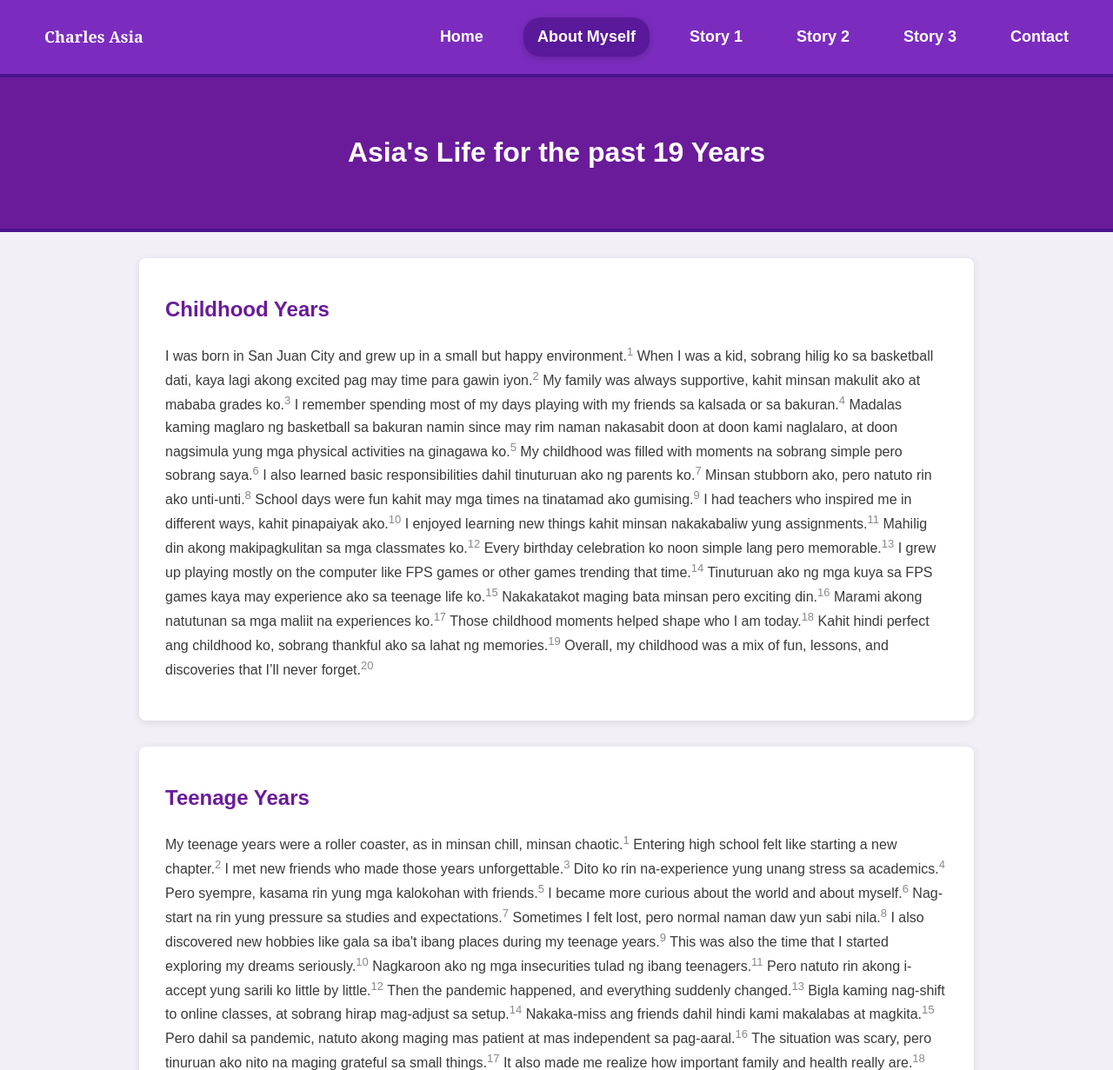
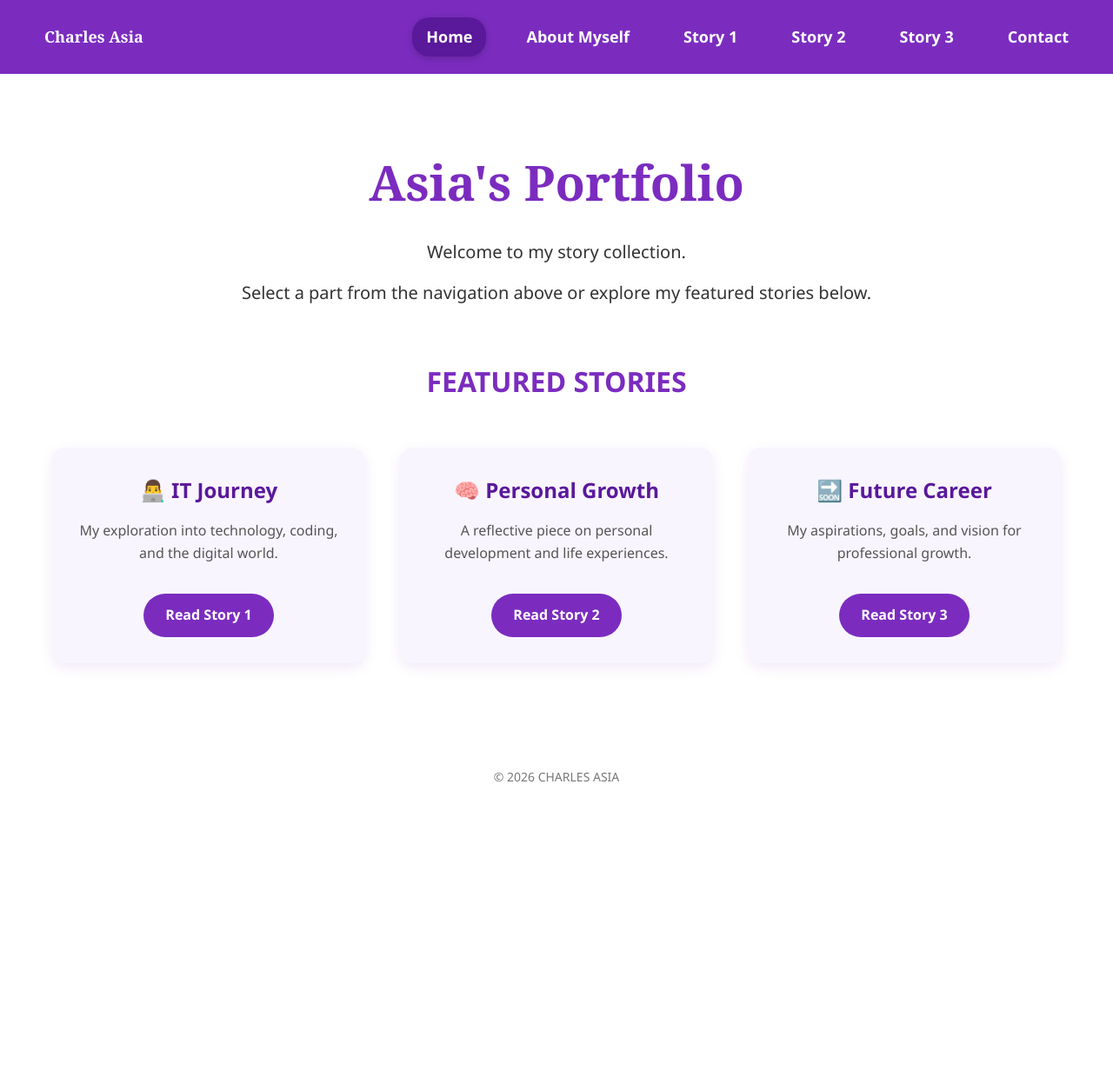
Before and after one commit to AsiaCharles/PortfolioAsia, a plain HTML site: page index.html in a window 1280 px wide. Shown: the top 1231 px of the page at 87% size. After the commit the page ends 945 px from the top, so only its background shows below. Drawn offline with Linux system fonts and the light colour scheme.

Commit message:
Add files via upload

```diff
--- a/index.html
+++ b/index.html
@@ -2,118 +2,49 @@
 <html lang="en">
 <head>
     <meta charset="UTF-8">
+    <title>Portfolio.Asia</title>
     <meta name="viewport" content="width=device-width, initial-scale=1.0">
-    <title>Asia's Life</title>
     <link rel="stylesheet" href="style.css">
 </head>
 <body>
-
     <nav class="navbar">
-        <a href="../index.html" class="navbar-name">Charles Asia</a>
+        <a href="index.html" class="navbar-name">Charles Asia</a>
         <div class="nav-links">
-            <a href="../index.html">Home</a>
-            <a href="../BIOGRAPHY/index.html" class="active">About Myself</a>
-            <a href="../BLOG_STORY_IT/index.html">Story 1</a>
-            <a href="../BLOG_STORY_PERSONAL/index.html">Story 2</a>
-            <a href="../BLOG_STORY_FUTURECAREER/index.html">Story 3</a>
+            <a href="index.html" class="active">Home</a>
+            <a href="BIOGRAPHY/index.html">About Myself</a>
+            <a href="BLOG_STORY_IT/index.html">Story 1</a>
+            <a href="BLOG_STORY_PERSONAL/index.html">Story 2</a>
+            <a href="BLOG_STORY_FUTURECAREER/index.html">Story 3</a>
             <a href="mailto:charles12asia@gmail.com">Contact</a>
         </div>
     </nav>
-
-    <header>
-        <h1>Asia's Life for the past 19 Years</h1>
-    </header>
-
-    <section>
-        <h2>Childhood Years</h2>
-        <div>
-            <p>
-                I was born in San Juan City and grew up in a small but happy environment.<sup>1</sup>
-                When I was a kid, sobrang hilig ko sa basketball dati, kaya lagi akong excited pag may time para gawin iyon.<sup>2</sup>
-                My family was always supportive, kahit minsan makulit ako at mababa grades ko.<sup>3</sup>
-                I remember spending most of my days playing with my friends sa kalsada or sa bakuran.<sup>4</sup>
-                Madalas kaming maglaro ng basketball sa bakuran namin since may rim naman nakasabit doon at doon kami naglalaro, at doon nagsimula yung mga physical activities na ginagawa ko.<sup>5</sup>
-                My childhood was filled with moments na sobrang simple pero sobrang saya.<sup>6</sup>
-                I also learned basic responsibilities dahil tinuturuan ako ng parents ko.<sup>7</sup>
-                Minsan stubborn ako, pero natuto rin ako unti-unti.<sup>8</sup>
-                School days were fun kahit may mga times na tinatamad ako gumising.<sup>9</sup>
-                I had teachers who inspired me in different ways, kahit pinapaiyak ako.<sup>10</sup>
-                I enjoyed learning new things kahit minsan nakakabaliw yung assignments.<sup>11</sup>
-                Mahilig din akong makipagkulitan sa mga classmates ko.<sup>12</sup>
-                Every birthday celebration ko noon simple lang pero memorable.<sup>13</sup>
-                I grew up playing mostly on the computer like FPS games or other games trending that time.<sup>14</sup>
-                Tinuturuan ako ng mga kuya sa FPS games kaya may experience ako sa teenage life ko.<sup>15</sup>
-                Nakakatakot maging bata minsan pero exciting din.<sup>16</sup>
-                Marami akong natutunan sa mga maliit na experiences ko.<sup>17</sup>
-                Those childhood moments helped shape who I am today.<sup>18</sup>
-                Kahit hindi perfect ang childhood ko, sobrang thankful ako sa lahat ng memories.<sup>19</sup>
-                Overall, my childhood was a mix of fun, lessons, and discoveries that I’ll never forget.<sup>20</sup>
-            </p>
+    <h1>Asia's Portfolio</h1>
+    <div class="content">
+        <p>Welcome to my story collection.</p>
+        <p>Select a part from the navigation above or explore my featured stories below.</p>
+    </div>
+    <section class="featured-stories">
+        <h2>FEATURED STORIES</h2>
+        <div class="story-grid">
+            <div class="story-card">
+                <h3>👨‍💻 IT Journey</h3>
+                <p>My exploration into technology, coding, and the digital world.</p>
+                <a href="BLOG_STORY_IT/index.html" class="story-btn">Read Story 1</a>
+            </div>
+            <div class="story-card">
+                <h3>🧠 Personal Growth</h3>
+                <p>A reflective piece on personal development and life experiences.</p>
+                <a href="BLOG_STORY_PERSONAL/index.html" class="story-btn">Read Story 2</a>
+            </div>
+            <div class="story-card">
+                <h3>🔜 Future Career</h3>
+                <p>My aspirations, goals, and vision for professional growth.</p>
+                <a href="BLOG_STORY_FUTURECAREER/index.html" class="story-btn">Read Story 3</a>
+            </div>
         </div>
     </section>
-
-    <section>
-        <h2>Teenage Years</h2>
-        <div>
-            <p>
-                My teenage years were a roller coaster, as in minsan chill, minsan chaotic.<sup>1</sup>
-                Entering high school felt like starting a new chapter.<sup>2</sup>
-                I met new friends who made those years unforgettable.<sup>3</sup>
-                Dito ko rin na-experience yung unang stress sa academics.<sup>4</sup>
-                Pero syempre, kasama rin yung mga kalokohan with friends.<sup>5</sup>
-                I became more curious about the world and about myself.<sup>6</sup>
-                Nag-start na rin yung pressure sa studies and expectations.<sup>7</sup>
-                Sometimes I felt lost, pero normal naman daw yun sabi nila.<sup>8</sup>
-                I also discovered new hobbies like gala sa iba't ibang places during my teenage years.<sup>9</sup>
-                This was also the time that I started exploring my dreams seriously.<sup>10</sup>
-                Nagkaroon ako ng mga insecurities tulad ng ibang teenagers.<sup>11</sup>
-                Pero natuto rin akong i-accept yung sarili ko little by little.<sup>12</sup>
-                Then the pandemic happened, and everything suddenly changed.<sup>13</sup>
-                Bigla kaming nag-shift to online classes, at sobrang hirap mag-adjust sa setup.<sup>14</sup>
-                Nakaka-miss ang friends dahil hindi kami makalabas at magkita.<sup>15</sup>
-                Pero dahil sa pandemic, natuto akong maging mas patient at mas independent sa pag-aaral.<sup>16</sup>
-                The situation was scary, pero tinuruan ako nito na maging grateful sa small things.<sup>17</sup>
-                It also made me realize how important family and health really are.<sup>18</sup>
-                Looking back, ang daming lessons that prepared me for the future.<sup>19</sup>
-                Those teenage experiences, including the pandemic, helped me understand who I want to become.<sup>20</sup>
-            </p>
-        </div>
-    </section>
-
-    <section>
-        <h2>College Years</h2>
-        <div>
-            <p>
-                My college journey started with a mix of excitement and kaba.<sup>1</sup>
-                On my first day, hindi ko alam kung saan ako pupunta, pero nag-pretend akong confident.<sup>2</sup>
-                College life felt different kasi mas independent na ako.<sup>3</sup>
-                I met new classmates who eventually became close friends.<sup>4</sup>
-                Dito ko naramdaman yung tunay na "adulting" moments.<sup>5</sup>
-                The workload got heavier, but I learned how to handle it.<sup>6</sup>
-                Marami ring group projects na minsan nakaka-stress pero nakaka-enjoy.<sup>7</sup>
-                I discovered more about my strengths and weaknesses.<sup>8</sup>
-                My professors challenged me to improve and grow.<sup>9</sup>
-                Sometimes I felt overwhelmed, pero tinutulungan ako ng friends ko.<sup>10</sup>
-                I also joined activities and organizations that helped me build confidence.<sup>11</sup>
-                College taught me how to balance fun and responsibilities.<sup>12</sup>
-                Nakakapagod pero fulfilling lalo na pag may na-achieve ako.<sup>13</sup>
-                I gained experiences that I know will help me sa future job ko.<sup>14</sup>
-                There were days na gusto ko nang sumuko, pero laban lang talaga.<sup>15</sup>
-                Every semester felt like a new adventure na may ups and downs.<sup>16</sup>
-                I learned how to manage my time better through deadlines and schedules.<sup>17</sup>
-                College life made me stronger and more independent.<sup>18</sup>
-                It helped me discover my path at kung ano talaga gusto ko sa buhay.<sup>19</sup>
-                Overall, college shaped me into a more mature and determined person.<sup>20</sup>
-            </p>
-        </div>
-    </section>
-
     <footer>
-        <pre>
-End of my Bio-life
-Written by: Asia, Charles Andres T.
-        </pre>
+        <p>&copy; 2026 Charles Asia</p>
     </footer>
-
 </body>
 </html>
--- a/style.css
+++ b/style.css
@@ -1,22 +1,23 @@
-body {
-    font-family: 'Arial', sans-serif;
-    line-height: 1.6;
+* {
     margin: 0;
     padding: 0;
-    background-color: #f2f0f6;
-    color: #3a3a3a;
+    box-sizing: border-box;
+}
+body {
+    font-family: 'Segoe UI', Tahoma, Geneva, Verdana, sans-serif;
+    background-color: #ffffff;
+    color: #000000;
     text-align: center;
+    line-height: 1.6;
 }
-
 .navbar {
     background-color: #7b2cbf;
     padding: 20px;
-    border-bottom: 4px solid #4a148c;
+    margin-bottom: 80px;
     display: flex;
     align-items: center;
     justify-content: space-between;
 }
-
 .navbar-name {
     font-family: Georgia, 'Times New Roman', serif;
     font-size: 24px;
@@ -24,11 +25,9 @@ body {
     color: #ffffff;
     text-decoration: none;
 }
-
 .nav-links {
     display: flex;
 }
-
 .navbar a {
     text-decoration: none;
     color: #ffffff;
@@ -39,72 +38,86 @@ body {
     border-radius: 20px;
     transition: all 0.3s ease;
 }
-
 .navbar a:hover {
     color: #ffffff;
     background-color: #9d4edd;
 }
-
+.navbar a:visited {
+    color: #e0d6ff;
+}
 .navbar a.active {
     background-color: #5a189a;
     color: white;
     box-shadow: 0 2px 8px rgba(0, 0, 0, 0.2);
 }
-
-header {
-    background-color: #6a1b9a;
+h1 {
+    font-family: Georgia, 'Times New Roman', serif;
+    font-size: 56px;
+    margin-bottom: 20px;
+    color: #7b2cbf;
+}
+.content {
+    max-width: 800px;
+    margin: 0 auto 60px;
+    padding: 0 20px;
+}
+.content p {
+    font-size: 20px;
+    margin-bottom: 15px;
+    color: #333333;
+}
+.featured-stories {
+    max-width: 1200px;
+    margin: 0 auto 80px;
+    padding: 0 20px;
+}
+.featured-stories h2 {
+    font-size: 32px;
+    color: #7b2cbf;
+    margin-bottom: 50px;
+}
+.story-grid {
+    display: grid;
+    grid-template-columns: repeat(auto-fit, minmax(300px, 1fr));
+    gap: 40px;
+    margin-top: 30px;
+}
+.story-card {
+    background: #f9f5ff;
+    border-radius: 15px;
+    padding: 30px;
+    box-shadow: 0 5px 15px rgba(123, 44, 191, 0.1);
+}
+.story-card h3 {
+    color: #5a189a;
+    margin-bottom: 15px;
+    font-size: 24px;
+}
+.story-card p {
+    color: #555;
+    margin-bottom: 25px;
+    font-size: 16px;
+    min-height: 60px;
+}
+.story-btn {
+    display: inline-block;
+    background-color: #7b2cbf;
     color: white;
-    padding: 40px 20px;
-    text-align: center;
-    border-bottom: 4px solid #4a148c;
+    padding: 12px 25px;
+    border-radius: 30px;
+    text-decoration: none;
+    font-weight: 600;
 }
-
-section {
-    max-width: 900px;
-    margin: 30px auto;
-    padding: 30px;
-    background-color: white;
-    border-radius: 8px;
-    box-shadow: 0 2px 10px rgba(0, 0, 0, 0.1);
-    text-align: left;
+.story-btn:hover {
+    background-color: #5a189a;
 }
-
-h1 {
+.story-btn:visited {
+    background-color: #9d4edd;
     color: white;
-    font-size: 32px;
 }
-
-h2 {
-    color: #6a1b9a;
-    font-size: 24px;
-    margin-top: 10px;
+footer {
+    padding: 40px;
+    font-size: 14px;
+    color: #777777;
+    text-transform: uppercase;
 }
-
-p {
-    font-size: 16px;
-    margin-bottom: 15px;
-}
-
-footer {
-    background-color: #6a1b9a;
-    color: white;
-    text-align: center;
-    padding: 20px;
-    border-top: 4px solid #4a148c;
-    margin-top: 40px;
-}
-
-sup {
-    font-size: 13px;
-    color: #888;
-}
-
-pre {
-    font-family: 'Courier New', Courier, monospace;
-    background-color: #4a148c;
-    color: #fff;
-    padding: 15px;
-    margin-top: 20px;
-    border-radius: 5px;
-    text-align: center;
-}
```
